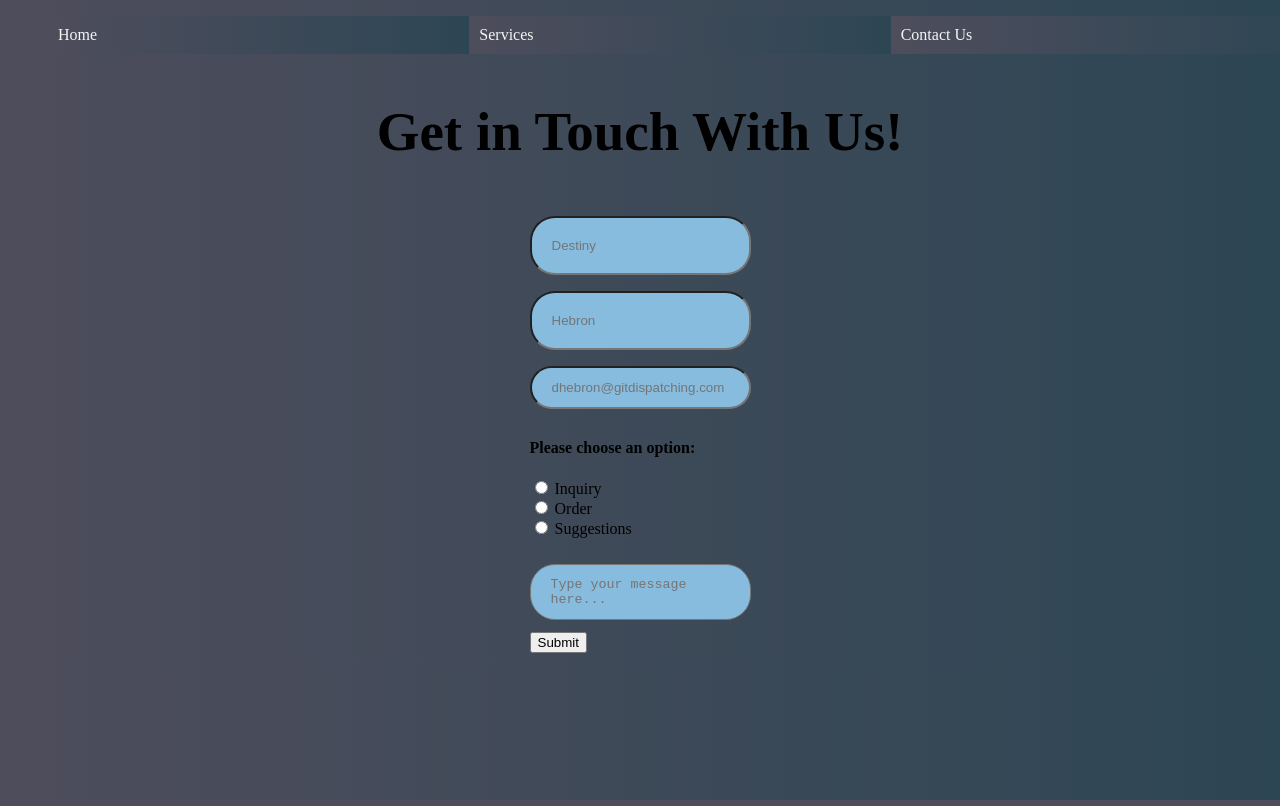
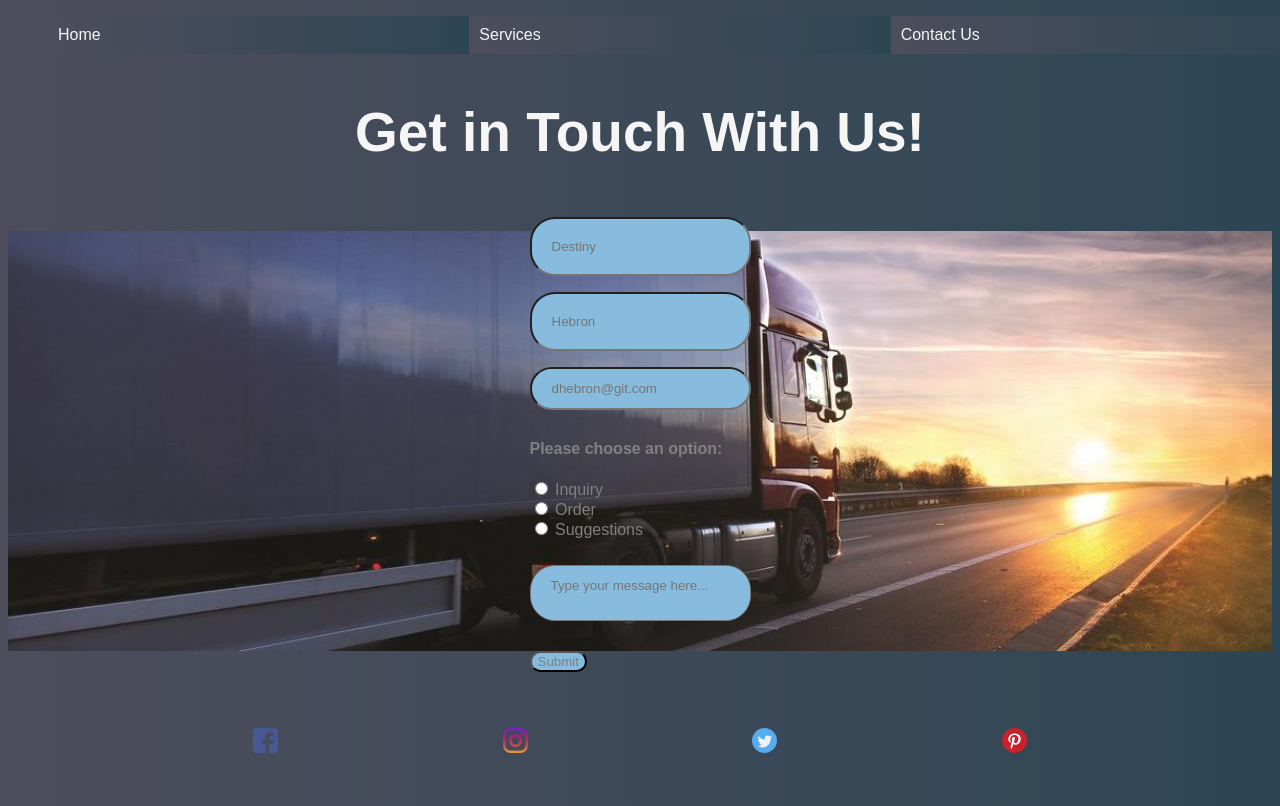
Before and after one commit to dmhebron/GIT-EcommerceV1, a plain HTML site: page contact/contact.html in a window 1280 px wide. Shown: the top 806 px of the page. Drawn offline with Linux system fonts and the light colour scheme.

Commit message:
started json file

```diff
--- a/contact/contact.css
+++ b/contact/contact.css
@@ -5,6 +5,7 @@
     color: #2D4654;
     color: #243D4A;
 }
+/* styling of the nav bar */
 nav ul {
     display: flex;
     list-style: none;
@@ -21,26 +22,31 @@ ul li a{
     text-decoration: none;
     color: whitesmoke;
 }
+/* styling of the title on the page */
 h1{
     display: flex;
     justify-content: center;
     align-content: center;
-    color: black;
+    color: whitesmoke;
     font-size: 55px;
 }
+/* background styling of the entire page */
 body{
        background-image: linear-gradient(to right, #4E4D5C, #2D4654);
       background-color: #4E4D5C;
-        color: black;
-
+        color: gray;
+   font-family: sans-serif, optima;
 }
+/* places the entire form in the center of the page and in a column */
     .contact{
         display: flex;
         justify-content: center;
         background-repeat: no-repeat;
         background-position: center;
+        background-image: url('/backimg/Commercial_Vehicle_Hero_image_1.jpeg');
+
         }
-
+/* styling of the first and last name fields */
     input[type=text] {
       width: 100%;
      padding: 20px 20px;
@@ -48,8 +54,9 @@ body{
       box-sizing: border-box;
       border-radius: 25px;
       background-color: #87BCDE;
-
+      font-family: sans-serif, optima;
       }
+      /* styling of the type your message here portion */
     textarea {
       width: 100%;
       padding: 12px 20px;
@@ -58,7 +65,9 @@ body{
       resize: none;
       border-radius: 25px;
       background-color: #87BCDE;
+      font-family: sans-serif, optima;
     }
+    /* styling of the email portion of the form */
     .email{
         width:100%;
         padding: 12px 20px;
@@ -66,4 +75,24 @@ body{
       box-sizing: border-box;
       border-radius: 25px;
       background-color: #87BCDE;
+      font-family: sans-serif, optima;
     }
+/* styling of the submit button */
+    input[type=submit]{
+color: gray;
+background-color: #87BCDE;
+border-radius: 25px;
+font-family: sans-serif, optima;
+    }
+
+      /* footer styling */
+      .footer-socials {
+        display: flex;
+        justify-content: space-evenly;
+        padding: 20px;
+      }
+
+      .footer-link {
+        width: 25px;
+        height: 50px;
+      }
--- a/contact/contact.html
+++ b/contact/contact.html
@@ -11,7 +11,7 @@
 
     <nav>
         <ul>
-        <li><a href="/homepage/home.html">Home</a></li>
+        <li><a href="/homepage/index.html">Home</a></li>
         <li><a href="/products/product.html">Services</a></li>
        <li><a href="/contact/contact.html">Contact Us</a></li>
         </ul>
@@ -32,7 +32,7 @@
           <br>
           <label for="email"></label>
           <input class="email" type="email" id="email" name="email"
-            placeholder="dhebron@gitdispatching.com">
+            placeholder="dhebron@git.com">
               <br>
               <h4>Please choose an option:</h4>
               <input class="choose" type="radio" name="option" id="inquiry">
@@ -43,13 +43,34 @@
                         <label for="suggestions">Suggestions</label><br><br>
 
                   <textarea name="message"  placeholder="Type your message here..."></textarea>
-                  <br>
+                  <br><br>
           <input type="submit">
 
         </div>
       </form>
     </section>
 
-</body>
-
+</body><br><br>
+<footer>
+    <section class="footer-socials">
+        <a class="footer-link" href="https://www.facebook.com" target="_blank">
+          <img class="footer-icon" src="/footer img/facebook.svg" alt="facebook-icon"
+        /></a>
+        <a class="footer-link" href="https://instagram.com" target="_blank"
+          ><img
+            class="footer-icon"
+            src="/footer img/instagram.svg"
+            alt="instagram-icon"
+        /></a>
+        <a class="footer-link" href="https://twitter.com" target="_blank"
+          ><img class="footer-icon" src="/footer img/twitter.svg" alt="twitter-icon"
+        /></a>
+        <a class="footer-link" href="https://pinterest.com" target="_blank"
+          ><img
+            class="footer-icon"
+            src="/footer img/pinterest.svg"
+            alt="pinterest-icon"
+        /></a>
+      </section>
+    </footer>
 </html>
--- a/homepage/home.css
+++ b/homepage/home.css
@@ -4,6 +4,32 @@
     color: #4E4D5C;
     color: #2D4654;
     color: #243D4A;
+}
+/* styling of the nav bar */
+nav ul {
+    display: flex;
+    list-style: none;
+   flex-direction: row;
+   justify-content: space-evenly;
+    width: 100%;
+}
+nav ul li {
+        padding: 10px;
+        background-image: linear-gradient(to right, #4E4D5C, #2D4654);
+         width: 90%;
+}
+ul li a{
+    text-decoration: none;
+    color: whitesmoke;
+    font-family: sans-serif, optima;
+}
+h1{
+    display: flex;
+    justify-content: center;
+    align-content: center;
+    color: black;
+    font-size: 55px;
+    font-family: sans-serif, optima;
 }
 /* styling of the entire grid */
 .parent {
@@ -37,7 +63,7 @@
     /* footer styling */
     .footer-socials {
         display: flex;
-        justify-content: space-around;
+        justify-content: space-evenly;
         padding: 20px;
       }
 
```
Also changed, not shown: homepage/index.html (renamed from homepage/home.html, +8 -5 lines), products/product.html (+7 -1 lines), products/products.js (added, +12 -0 lines), products/products.json (added, +17 -0 lines).
